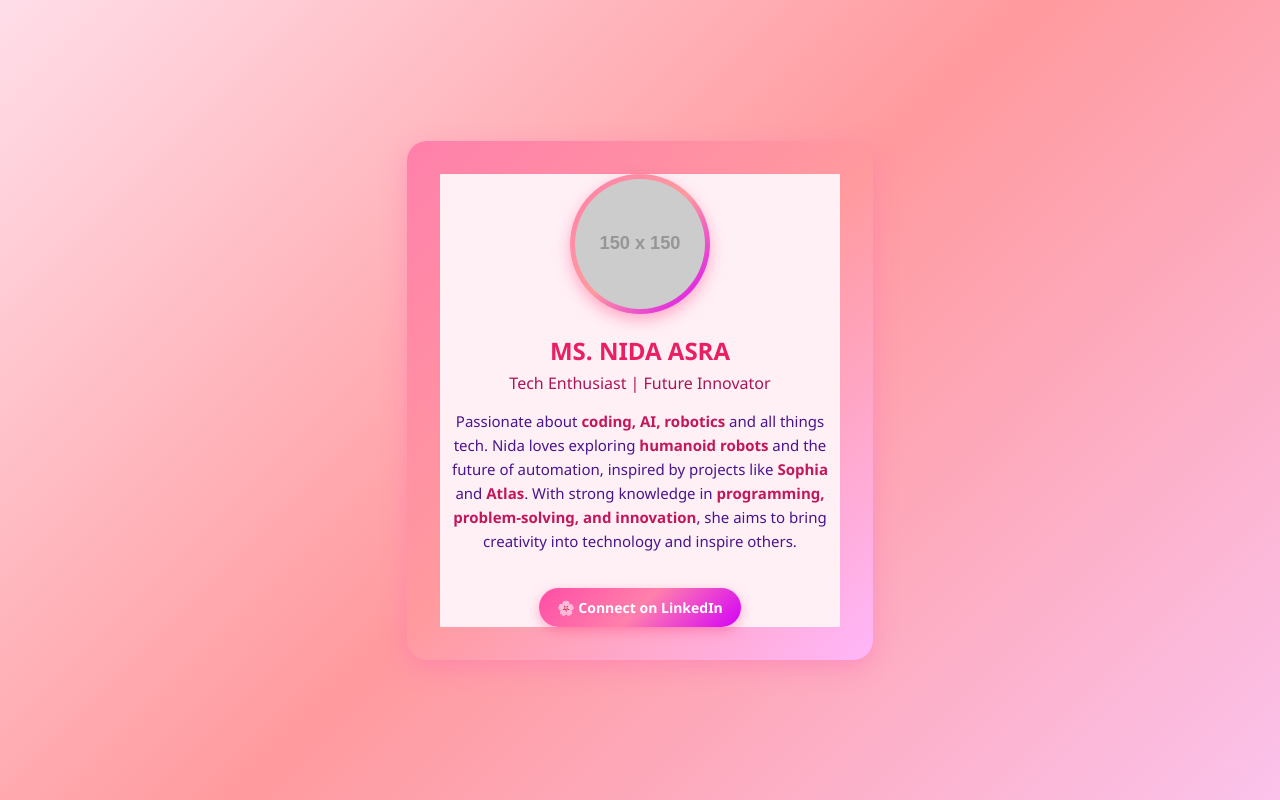
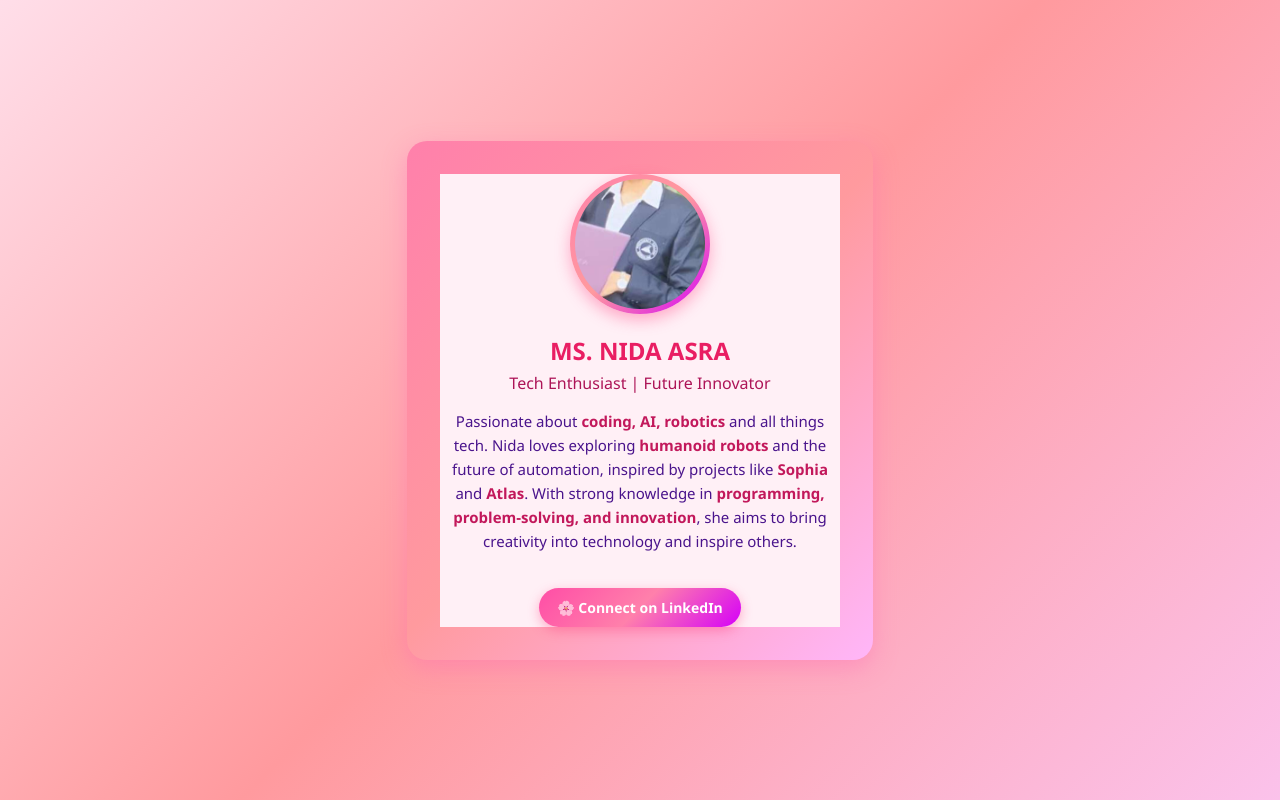
Before and after one commit to nidaasra1-svg/My-Website-My-Introduction-, a plain HTML site: page index.html in a window 1280 px wide. Drawn offline with Linux system fonts and the light colour scheme; placeholder pictures from the web are drawn by us.

Commit message:
Update index.html

```diff
--- a/index.html
+++ b/index.html
@@ -94,7 +94,7 @@
 <body>
   <div class="card">
     <div class="img-container">
-      <img src="https://via.placeholder.com/150" alt="Nida Asra Photo">
+      <img src="IMG-20251007-WA0000.jpg" alt="Nida Asra Photo">
     </div>
     <h2>MS. NIDA ASRA</h2>
     <h4>Tech Enthusiast | Future Innovator</h4>
```
